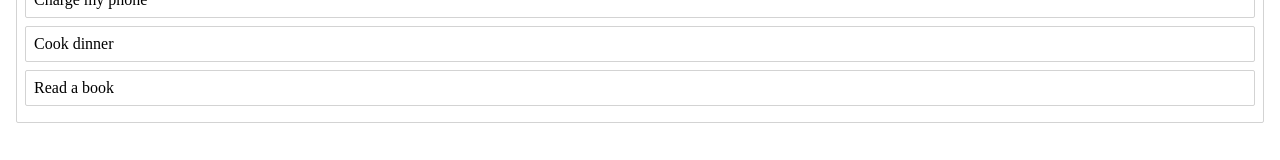
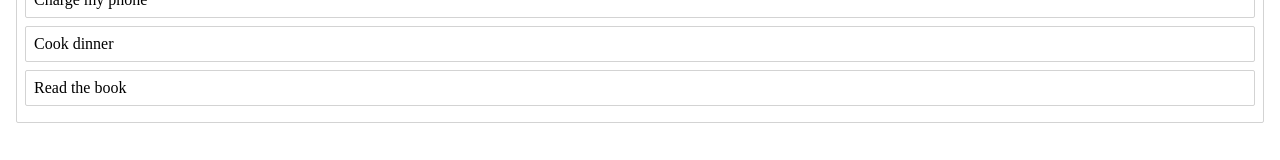
Before and after one commit to DevGabrielDeSouza/maracard, a React (Create React App) app: page / in a window 1280 px wide. Shown: the part 198-358 px from the top of the page. Built offline with nearby package versions, Linux system fonts and the light colour scheme.

Commit message:
Reordering data with persistent local client state

```diff
--- a/src/column.jsx
+++ b/src/column.jsx
@@ -27,7 +27,7 @@ export default class Column extends React.Component {
 							ref={provided.innerRef}
 							{...provided.droppableProps}
 						>
-							{this.props.tasks.map((task, index) => <Task key={task.id} task={task} index={index}/>)}
+							{this.props.tasks.map((task, index) => (<Task key={task.id} task={task} index={index} />))}
 							{provided.placeholder}
 						</TaskList>
 					)}
--- a/src/index.js
+++ b/src/index.js
@@ -23,12 +23,45 @@ class App extends React.Component {
 	state = initialData;
 
 	onDragEnd = result => {
+		const { destination, source, draggableId } = result;
 
+		if (!destination) {
+			return;
+		}
+
+		if (
+			destination.droppableId === source.droppableId &&
+			destination.index === source.index
+		) {
+			return;
+		}
+
+		const column = this.state.columns[source.droppableId];
+		const newTaskIds = Array.from(column.taskIds);
+		newTaskIds.splice(source.index, 1);
+		newTaskIds.splice(destination.index, 0, draggableId);
+
+		const newColumn = {
+			...column,
+			taskIds: newTaskIds,
+		};
+
+		const newState = {
+			...this.state,
+			columns: {
+				...this.state.columns,
+				[newColumn.id]: newColumn,
+			},
+		};
+
+
+		this.setState(newState);
 	};
 
 	render() {
 		return (
 			<DragDropContext onDragEnd={this.onDragEnd} >
+
 				{this.state.columnOrder.map(columnId => {
 					const column = this.state.columns[columnId];
 					const tasks = column.taskIds.map(taskId => this.state.tasks[taskId]);
@@ -42,4 +75,4 @@ class App extends React.Component {
 	}
 }
 
-ReactDOM.render(<App/>,document.getElementById('root'));
+ReactDOM.render(<App />, document.getElementById('root'));
--- a/src/initial-data.js
+++ b/src/initial-data.js
@@ -1,20 +1,20 @@
-const initialData= {
+const initialData = {
 	tasks: {
-		'task1': {id: 'task-1', content: 'Take out the garbage'},
-		'task2': {id: 'task-2', content: 'Watch my favorite show'},
-		'task3': {id: 'task-3', content: 'Charge my phone'},
-		'task4': {id: 'task-4', content: 'Cook dinner'},
-		'task5': {id: 'task-5', content: 'Read a book'},
+		'task-1': { id: 'task-1', content: 'Take out the garbage' },
+		'task-2': { id: 'task-2', content: 'Watch my favorite show' },
+		'task-3': { id: 'task-3', content: 'Charge my phone' },
+		'task-4': { id: 'task-4', content: 'Cook dinner' },
+		'task-5': { id: 'task-5', content: 'Read the book' },
 	},
 	columns: {
 		'column-1': {
 			id: 'column-1',
 			title: 'To do',
-			taskIds: ['task1', 'task2', 'task3', 'task4', 'task5']
+			taskIds: ['task-1', 'task-2', 'task-3', 'task-4', 'task-5'],
 		},
 	},
-
-	columnOrder: ['column-1']
+	// Facilitate reordering of the columns
+	columnOrder: ['column-1'],
 };
 
 export default initialData;
```
Lines whose indentation alone changed are shown as unchanged.
